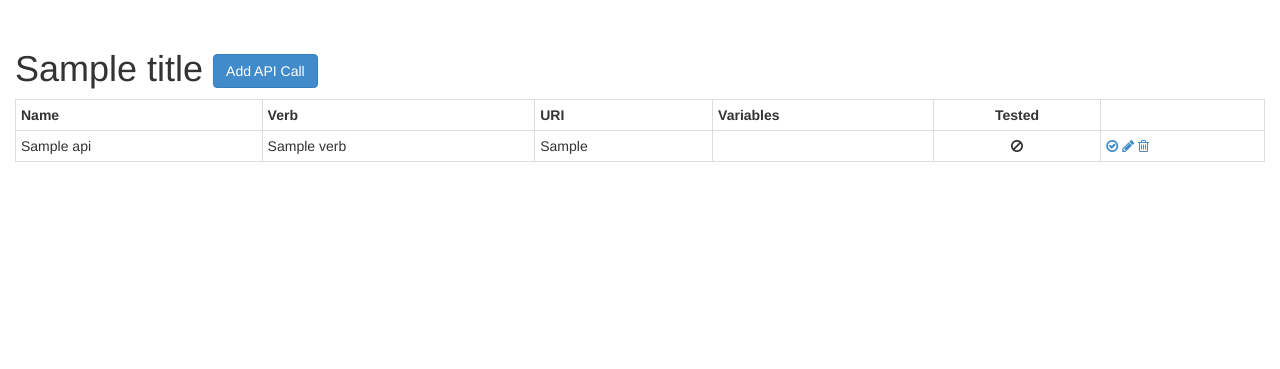
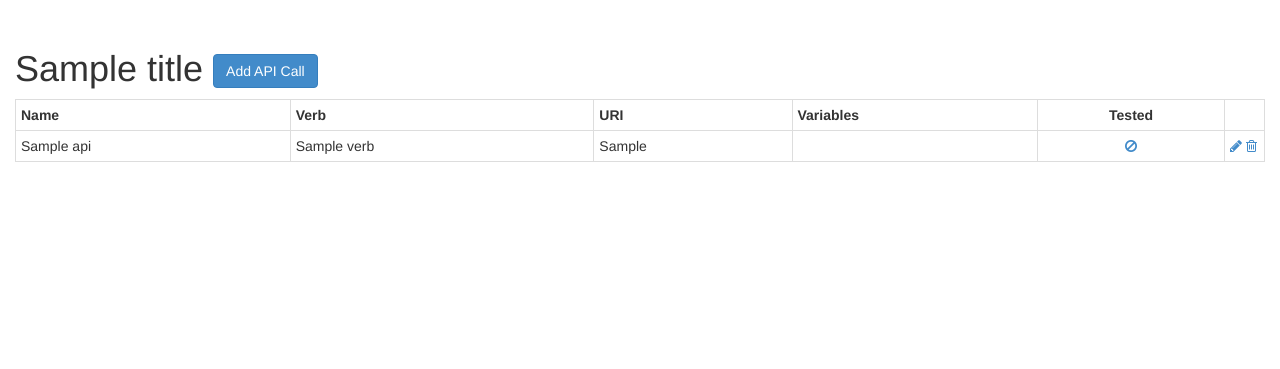
Before and after one commit to oldarmyc/pitchfork, a Python web app: template pitchfork/templates/manage_api_calls.html in a window 1280 px wide. Shown: the part 51-420 px from the top of the page. Run offline with Jinja, Linux system fonts and the light colour scheme; the template is opened without the code that fills it: most values are stand-ins (such as "Sample title", 1, 10 or a date in 2020).

Commit message:
Move links around to toggle on tested column and set links width so as not to be to large

```diff
--- a/pitchfork/templates/manage_api_calls.html
+++ b/pitchfork/templates/manage_api_calls.html
@@ -42,17 +42,12 @@
                     </td>
                     <td style="text-align: center;">
                         {% if api.get('tested') %}
-                            <span class="fa fa-check-circle-o"></span>
+                            <a href="{{ product_url }}/unconfirm/{{ api.get('_id') }}" class="tooltip_show" title="Mark as Untested"><span class="fa fa-check-circle-o"></span></a>
                         {% else %}
-                            <span class="fa fa-ban"></span>
+                            <a href="{{ product_url }}/confirm/{{ api.get('_id') }}" class="tooltip_show" title="Mark as Tested"><span class="fa fa-ban"></span></a>
                         {% endif %}
                     </td>
-                    <td>
-                        {% if api.tested %}
-                            <a href="{{ product_url }}/test/unconfirm/{{ api.get('_id') }}" class="tooltip_show" title="Mark as Untested"><span class="fa fa-ban"></span></a>
-                        {% else %}
-                            <a href="{{ product_url }}/test/confirm/{{ api.get('_id') }}" class="tooltip_show" title="Mark as Tested"><span class="fa fa-check-circle-o"></span></a>
-                        {% endif %}
+                    <td style="width: 40px;">
                         <a href="{{ product_url }}/edit/{{ api.get('_id') }}" class="tooltip_show" title="Edit API Call"><span class="fa fa-pencil"></span></a>
                         <a href="{{ product_url }}/delete/{{ api.get('_id') }}" class="tooltip_show" title="Delete API Call"><span class="fa fa-trash-o"></span></a>
                     </td>
```
